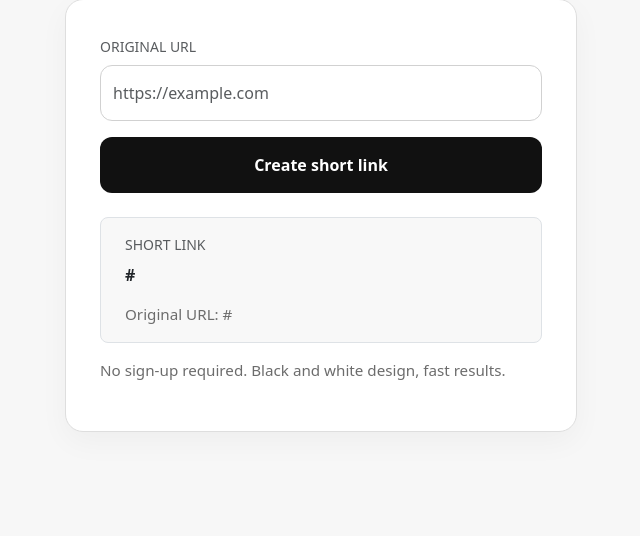
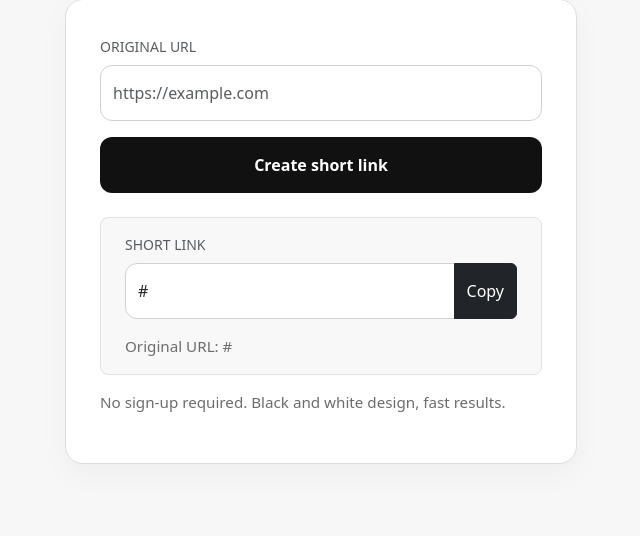
Before and after one commit to WhatVasu/urlshortner-AWSlambda, a Flask app: template templates/index.html in a window 1280 px wide. Shown: the part 380-916 px from the top of the page, without its empty margins (319-959 px from the left). Before the commit the page ends 812 px from the top, so only its background shows below. Run offline with Flask 3, Linux system fonts and the light colour scheme; the template is opened without the code that fills it: most values are stand-ins (such as "Sample title", 1, 10 or a date in 2020).

Commit message:
Enhance short link display with copy functionality
Added a copy button for the short link and updated the display of the short link.

```diff
--- a/templates/index.html
+++ b/templates/index.html
@@ -121,7 +121,25 @@
    {% if short_url %}
   <div class="result-card mt-4 px-4 py-3 border rounded-3">
     <p class="text-uppercase text-muted small mb-2">Short link</p>
-            <a href="{{ short_url }}" class="d-block text-decoration-none text-dark fw-semibold">{{ short_url }}</a>
+
+    <div class="input-group mb-3">
+      <input
+        type="text"
+        id="shortLink"
+        class="form-control"
+        value="{{ short_url }}"
+        readonly
+      >
+      <button
+        class="btn btn-dark"
+        type="button"
+        onclick="copyShortLink()"
+        id="copyBtn"
+      >
+        Copy
+      </button>
+    </div>
+
     <p class="note mb-0">Original URL: {{ original_url }}</p>
   </div>
 {% endif %}
@@ -131,5 +149,19 @@
     </main>
 
     <script src="https://cdn.jsdelivr.net/npm/bootstrap@5.3.0/dist/js/bootstrap.bundle.min.js"></script>
+    <script>
+function copyShortLink() {
+    const input = document.getElementById("shortLink");
+
+    navigator.clipboard.writeText(input.value).then(() => {
+        const btn = document.getElementById("copyBtn");
+        btn.textContent = "Copied!";
+
+        setTimeout(() => {
+            btn.textContent = "Copy";
+        }, 2000);
+    });
+}
+</script>
   </body>
 </html>
```
Lines whose indentation alone changed are shown as unchanged.
